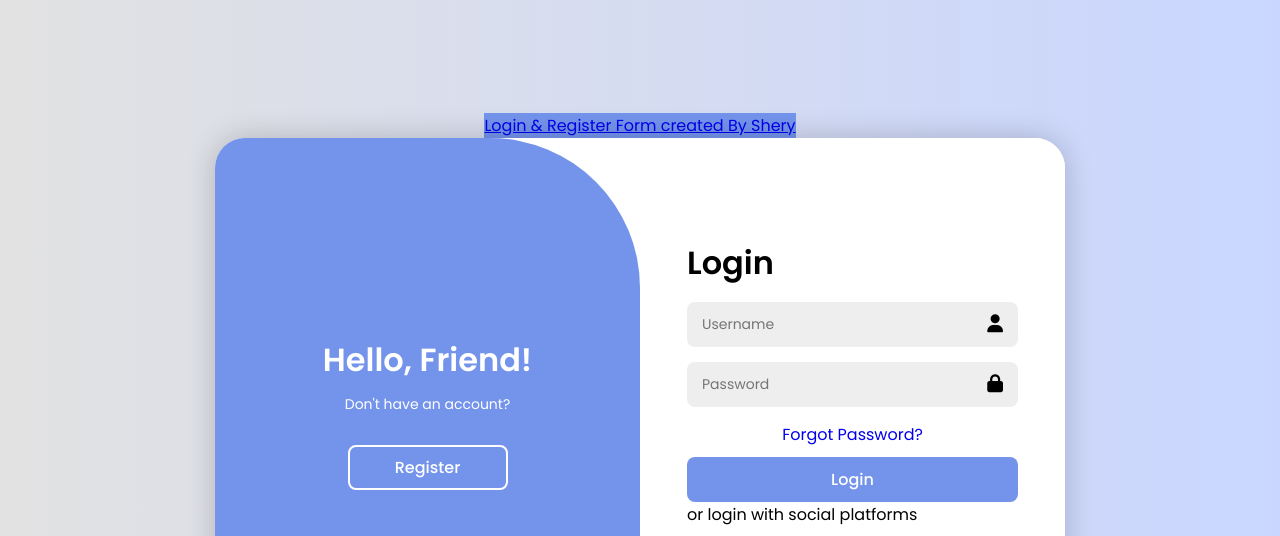
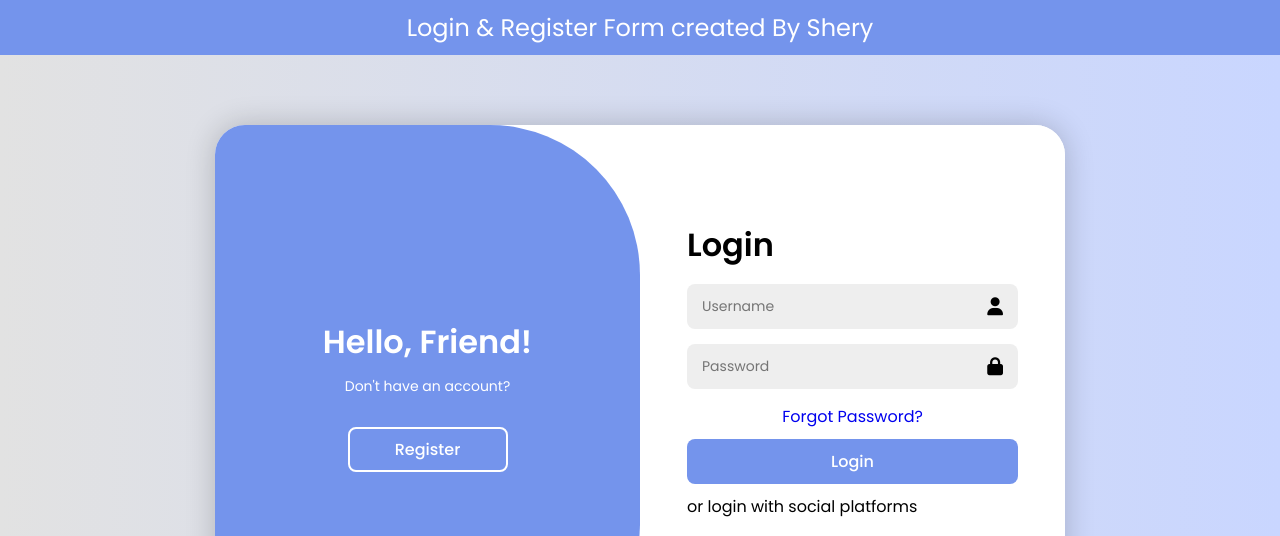
Before and after one commit to itxshree511-tech/Animated-Login-register-Form, a plain HTML site: page index.htm in a window 1280 px wide. Shown: the top 536 px of the page. Drawn offline with nearby package versions, Linux system fonts and the light colour scheme.

Commit message:
Update style.css

```diff
--- a/style.css
+++ b/style.css
@@ -19,7 +19,26 @@ background:linear-gradient(90deg,#e2e2e2,#c9d6ff);
 /* CONTAINER */
 .navbar-custom{
 background-color: #7494ec;
+width: 100%;
+height: auto;
+padding: 8px 0;
+position: absolute;
+top: 0;
 }
+.container-fluid{
+display: flex;
+justify-content: center;
+align-items: center;
+
+}
+.navbar-brand{
+color: #fff;
+text-decoration: none;
+text-align: center ;
+font-size: 24px;
+}
+
+
 .navbar-custom:hover{
 padding: 10px;
 
@@ -114,6 +133,8 @@ font-size:16px;
 font-weight:500;
 cursor:pointer;
 margin-top:10px;
+margin-bottom: 10px;
+text-align: center;
 }
 
 /* SOCIAL */
```
